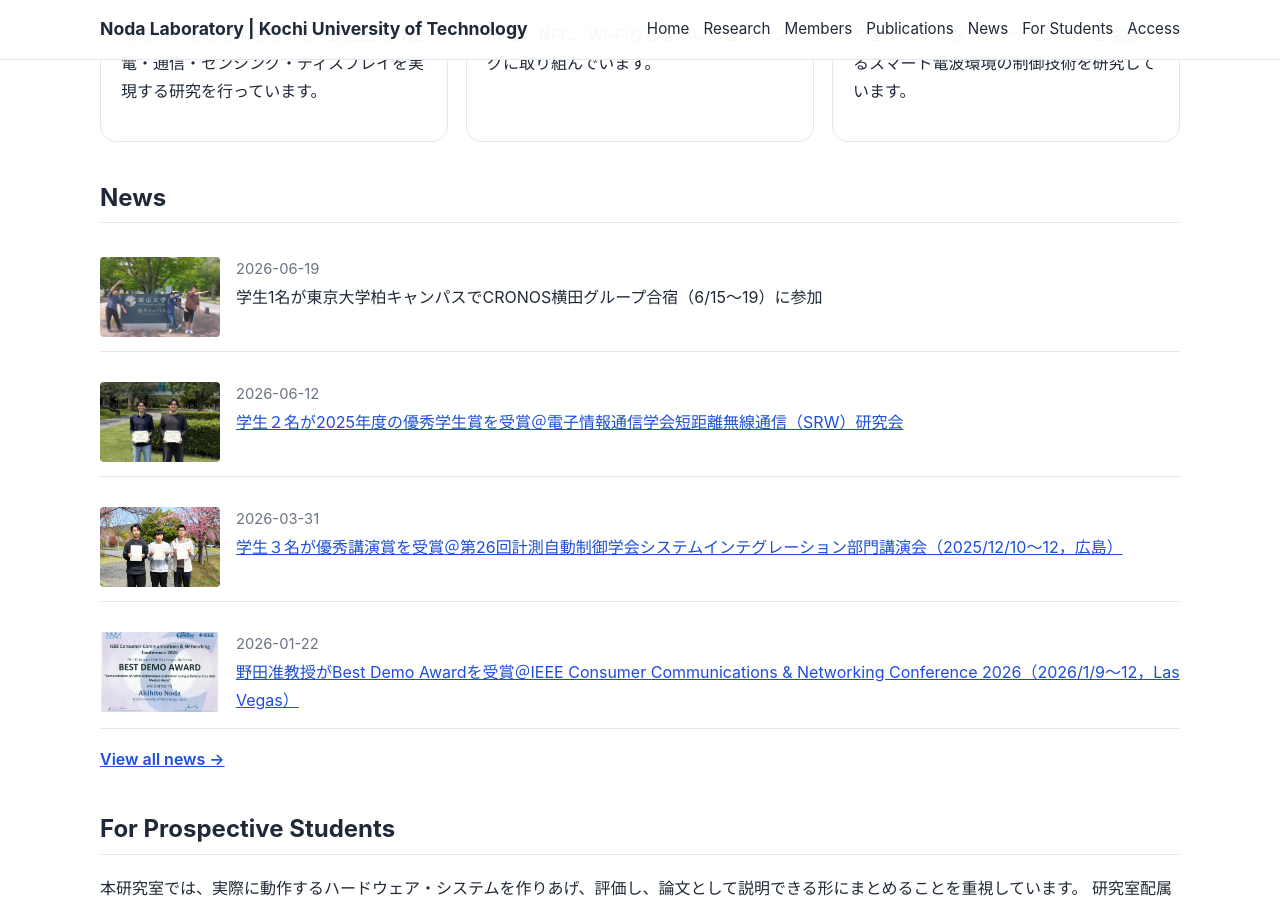
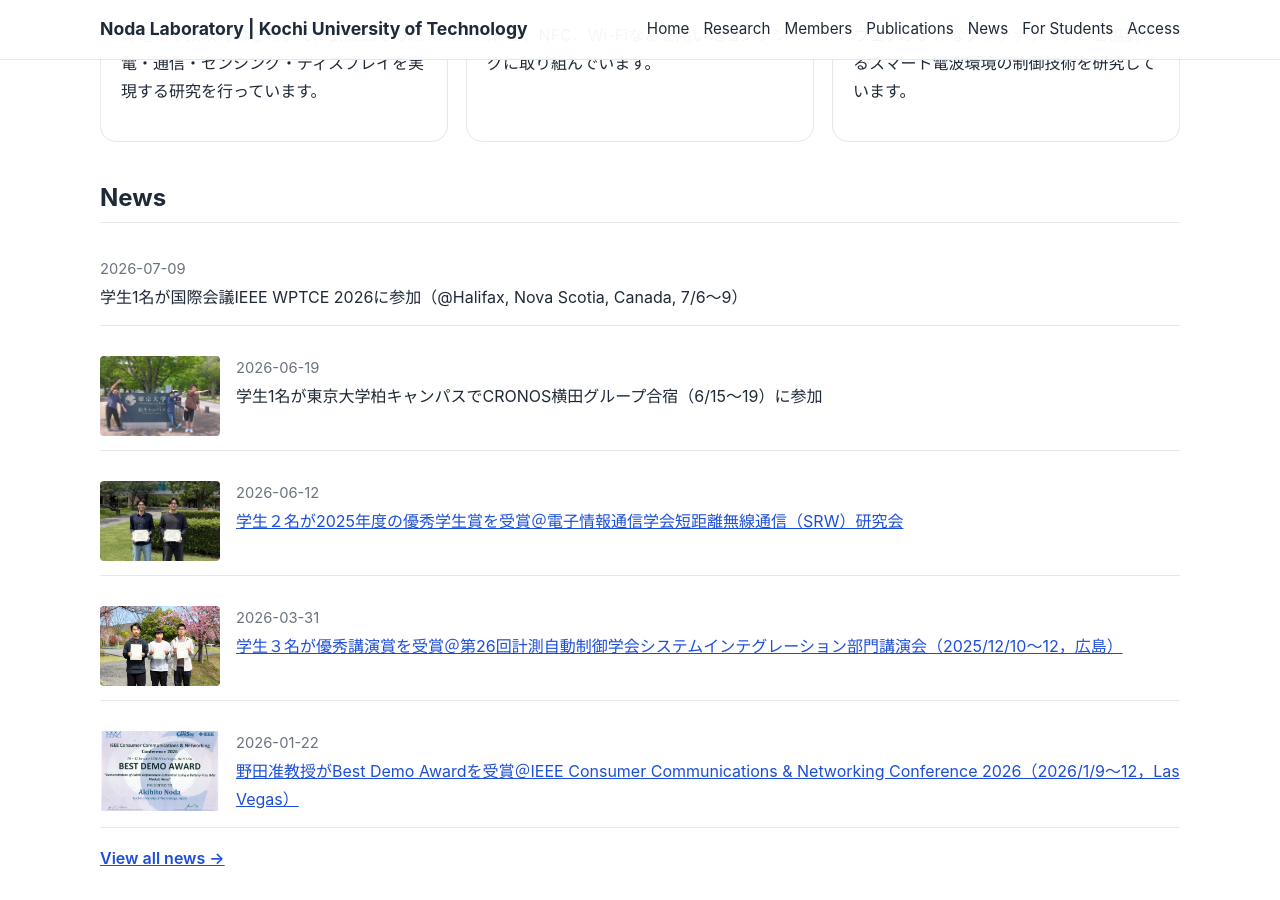
Before and after one commit to akihito-noda/lab-website, a Jekyll site: the page built from index.md, in a window 1280 px wide and 900 px high, scrolled down 856 px. Built offline with Jekyll 4.4.1, drawn with Linux system fonts in a browser that asks for light colours.

Commit message:
Update news.yml

```diff
--- a/_data/news.yml
+++ b/_data/news.yml
@@ -1,3 +1,6 @@
+- date: 2026-07-09
+  title: "学生1名が国際会議IEEE WPTCE 2026に参加（@Halifax, Nova Scotia, Canada, 7/6～9）"
+
 - date: 2026-06-19
   title: "学生1名が東京大学柏キャンパスでCRONOS横田グループ合宿（6/15～19）に参加"
   image: "/assets/images/news/20260619Kashiwa.jpg"
```
